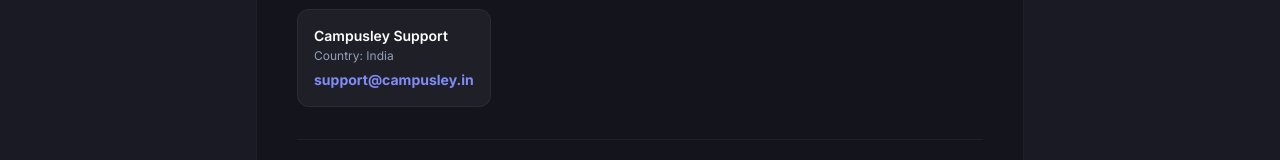
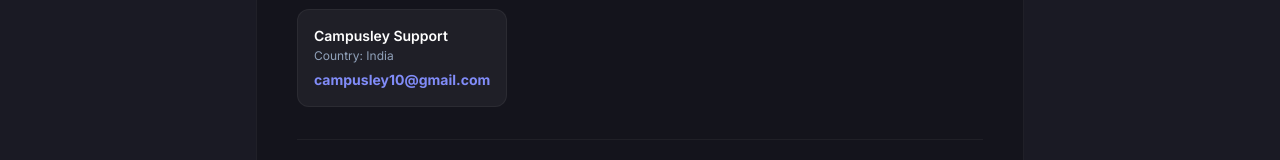
Before and after one commit to Harshv27sr/Campusley, a React (Vite) app in the folder frontend/: page /privacy in a window 1280 px wide. Shown: the part 2428-2588 px from the top of the page. Built offline with nearby package versions, Linux system fonts and the light colour scheme; no server answers.

Commit message:
chore: update support and admin email to campusley10@gmail.com

```diff
--- a/frontend/src/pages/ContactPage.jsx
+++ b/frontend/src/pages/ContactPage.jsx
@@ -73,8 +73,8 @@
                     </div>
                     <div>
                       <h4 className="text-white font-bold text-xs uppercase tracking-wider">Email Address</h4>
-                      <a href="mailto:support@campusley.in" className="text-[#818CF8] text-sm hover:underline block mt-1 font-semibold">
-                        support@campusley.in
+                      <a href="mailto:campusley10@gmail.com" className="text-[#818CF8] text-sm hover:underline block mt-1 font-semibold">
+                        campusley10@gmail.com
                       </a>
                     </div>
                   </div>
--- a/frontend/src/pages/PrivacyPage.jsx
+++ b/frontend/src/pages/PrivacyPage.jsx
@@ -145,8 +145,8 @@
               <div className="bg-white/5 rounded-xl p-4 inline-block border border-white/5">
                 <p className="text-sm font-semibold text-white">Campusley Support</p>
                 <p className="text-xs text-slate-400 mt-0.5">Country: India</p>
-                <a href="mailto:support@campusley.in" className="text-sm text-[#818CF8] font-bold hover:underline block mt-1.5">
-                  support@campusley.in
+                <a href="mailto:campusley10@gmail.com" className="text-sm text-[#818CF8] font-bold hover:underline block mt-1.5">
+                  campusley10@gmail.com
                 </a>
               </div>
             </section>
--- a/frontend/src/pages/SettingsPage.jsx
+++ b/frontend/src/pages/SettingsPage.jsx
@@ -306,7 +306,7 @@
                 <h4 className="font-semibold text-red-600 mb-2 flex items-center gap-2"><Trash2 size={16} /> Danger Zone</h4>
                 <Button
                   variant="danger"
-                  onClick={() => toast.error('Please contact support@campusley.com to delete your account')}
+                  onClick={() => toast.error('Please contact campusley10@gmail.com to delete your account')}
                   icon={<Trash2 size={16} />}
                 >
                   Delete Account
--- a/frontend/src/pages/TermsPage.jsx
+++ b/frontend/src/pages/TermsPage.jsx
@@ -38,7 +38,7 @@
             </section>
             <section>
               <h2 className="font-bold text-slate-900 dark:text-white text-lg mb-2">5. Contact</h2>
-              <p>For questions about these terms, email us at <a href="mailto:legal@campusley.app" className="text-indigo-600 dark:text-indigo-400 hover:underline">legal@campusley.app</a></p>
+              <p>For questions about these terms, email us at <a href="mailto:campusley10@gmail.com" className="text-indigo-600 dark:text-indigo-400 hover:underline">campusley10@gmail.com</a></p>
             </section>
           </div>
         </motion.div>
```
Also changed, not shown: 1 other file (tests, documents, lock files or other folders).
